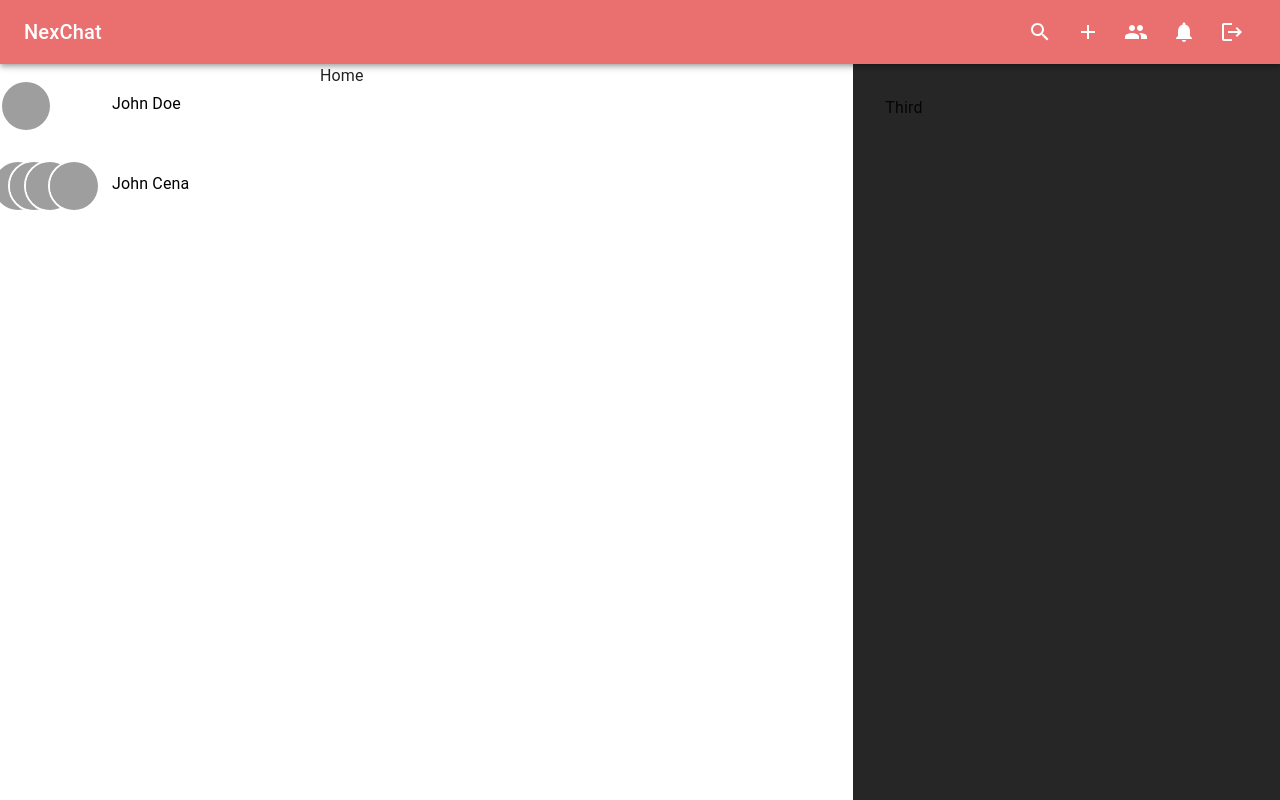
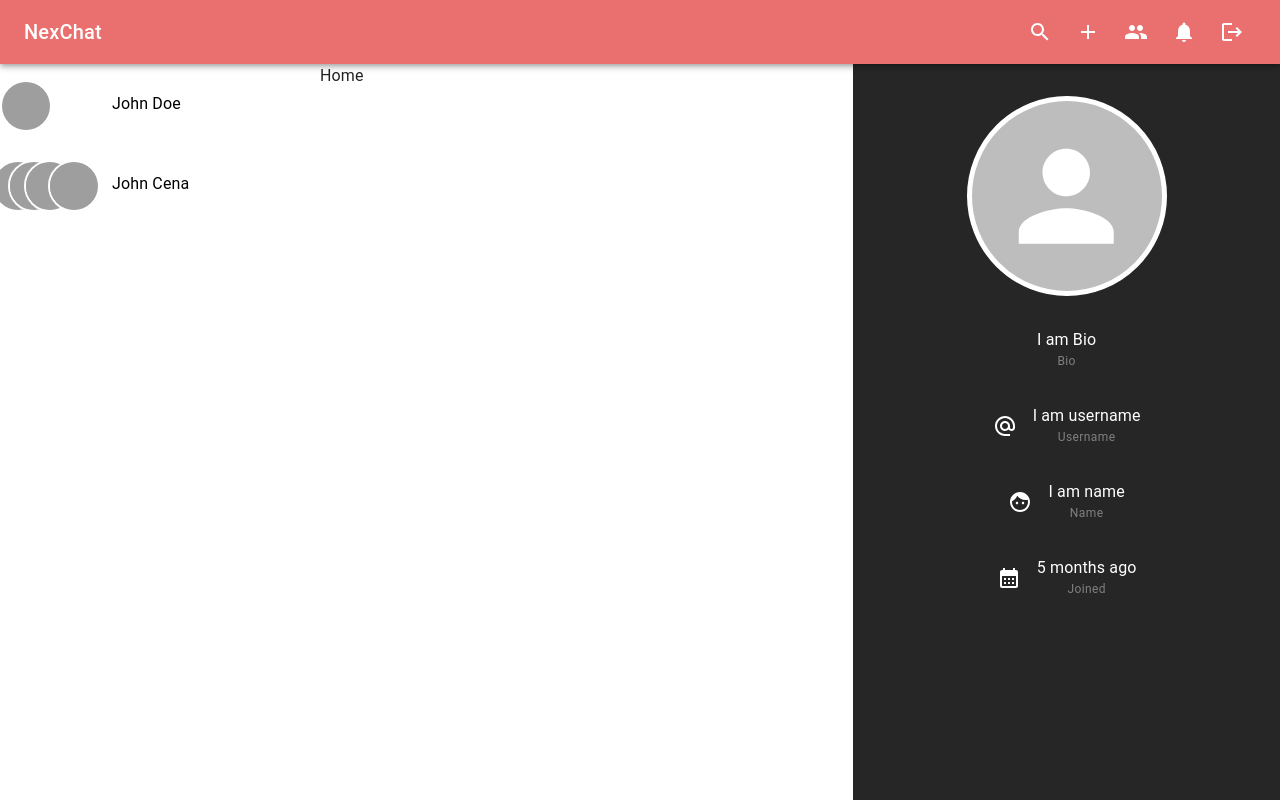
Before and after one commit to danishali22/mern-nexchat, a React (Vite) app in the folder client/: page / in a window 1280 px wide. Built offline with nearby package versions, Linux system fonts and the light colour scheme; grey boxes are pictures that could not be loaded.

Commit message:
design profile layout

```diff
--- a/client/src/components/layout/app-layout.jsx
+++ b/client/src/components/layout/app-layout.jsx
@@ -5,6 +5,7 @@ import Header from "./header";
 import ChatList from "../specific/chat-list";
 import { samepleChats } from "../../constants/sameple-data";
 import { useParams } from "react-router-dom";
+import Profile from "../specific/profile";
 
 /* eslint-disable react/display-name */
 const AppLayout = () => (WrappedComponent) => {
@@ -42,7 +43,7 @@ const AppLayout = () => (WrappedComponent) => {
               bgcolor: "rgba(0,0,0,0.85)",
             }}
           >
-            Third
+            <Profile />
           </Grid>
         </Grid>
       </>
--- /dev/null
+++ b/client/src/components/specific/profile.jsx
@@ -0,0 +1,44 @@
+/* eslint-disable react/prop-types */
+import { AlternateEmail as UsernameIcon, Face as FaceIcon, CalendarMonth as CalendarIcon } from "@mui/icons-material";
+import { Avatar, Stack, Typography } from "@mui/material";
+import moment from "moment";
+
+const Profile = () => {
+  return (
+    <Stack spacing={"2rem"} alignItems={"center"} direction={"column"}>
+      <Avatar
+        sx={{
+          width: 200,
+          height: 200,
+          objectFit: "contain",
+          marginBottom: "1rem",
+          border: "5px solid white",
+        }}
+      />
+      <ProfileCard heading={"Bio"} text={"I am Bio"} />
+      <ProfileCard heading={"Username"} text={"I am username"} Icon={<UsernameIcon />} />
+      <ProfileCard heading={"Name"} text={"I am name"} Icon={<FaceIcon />} />
+      <ProfileCard heading={"Joined"} text={moment('2024-05-20T00:00:00.000Z').fromNow()} Icon={<CalendarIcon />} />
+    </Stack>
+  );
+};
+
+const ProfileCard = ({ heading, text, Icon }) => (
+  <Stack
+    spacing={"1rem"}
+    alignItems={"center"}
+    direction={"row"}
+    textAlign={"center"}
+    color={"white"}
+  >
+    {Icon && Icon}
+    <Stack>
+      <Typography variant={"body1"}>{text}</Typography>
+      <Typography color={"grey"} variant={"caption"}>
+        {heading}
+      </Typography>
+    </Stack>
+  </Stack>
+);
+
+export default Profile;
```
